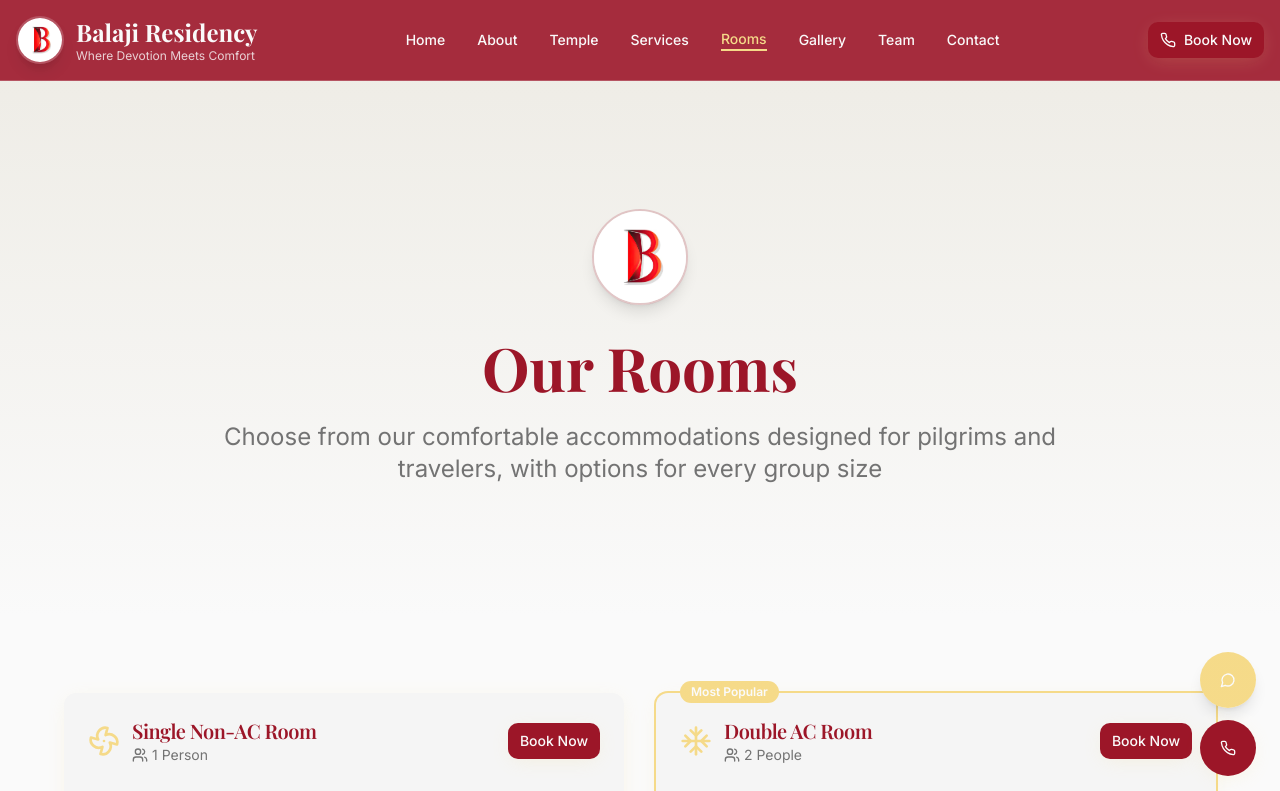
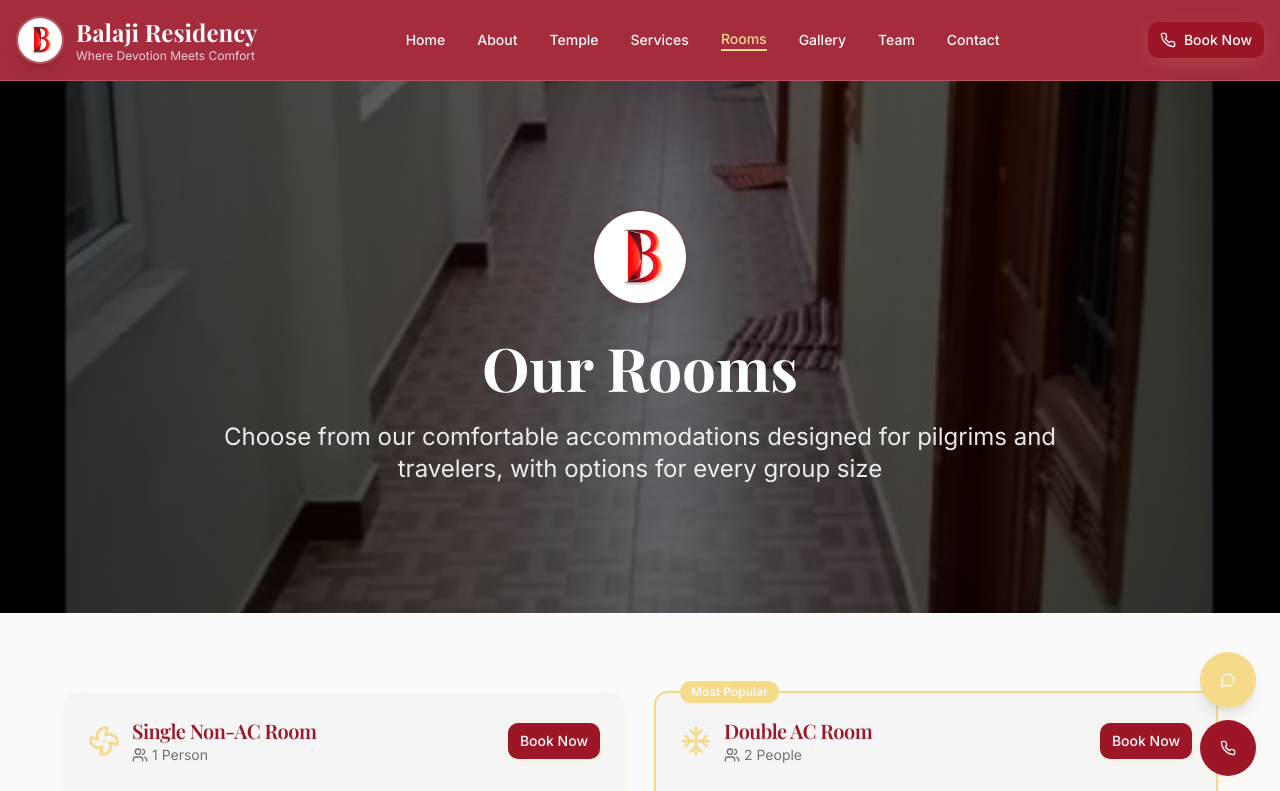
Before and after one commit to balahero03/balaji-residency, a React (Vite) app: page /rooms in a window 1280 px wide. Shown: the top 791 px of the page. Built offline with nearby package versions, Linux system fonts and the light colour scheme.

Commit message:
about and rooms page images added

```diff
--- a/src/pages/About.tsx
+++ b/src/pages/About.tsx
@@ -4,6 +4,7 @@ import BookingCTA from "@/components/BookingCTA";
 import { Card, CardContent } from "@/components/ui/card";
 import { Users, Clock, Award, Star, Heart, Shield } from "lucide-react";
 import logo from "@/assets/logo.jpg";
+import templeView from "@/assets/temple-view.jpg";
 import { useScrollToTopOnMount } from "@/hooks/useScrollToTop";
 
 const About = () => {
@@ -39,8 +40,14 @@ const About = () => {
       <Header />
 
       {/* Hero Section */}
-      <section className="py-20 lg:py-32 bg-gradient-earth">
-        <div className="container mx-auto px-4">
+      <section className="relative py-20 lg:py-32 overflow-hidden">
+        <div
+          className="absolute inset-0 bg-cover bg-center bg-no-repeat"
+          style={{ backgroundImage: `url(${templeView})` }}
+        >
+          <div className="absolute inset-0 bg-gradient-to-r from-black/70 via-black/50 to-black/70" />
+        </div>
+        <div className="container mx-auto px-4 relative z-10">
           <div className="max-w-4xl mx-auto text-center">
             <div className="mb-8">
               <img
@@ -49,10 +56,10 @@ const About = () => {
                 className="w-20 h-20 md:w-24 md:h-24 mx-auto rounded-full shadow-lg border-2 border-primary/20 object-cover"
               />
             </div>
-            <h1 className="font-serif text-4xl md:text-5xl lg:text-6xl font-bold text-primary mb-6">
+            <h1 className="font-serif text-4xl md:text-5xl lg:text-6xl font-bold text-white mb-6">
               About Balaji Residency
             </h1>
-            <p className="text-xl md:text-2xl text-muted-foreground leading-relaxed">
+            <p className="text-xl md:text-2xl text-white/90 leading-relaxed">
               A family legacy of devotion, service, and traditional hospitality
               in the sacred town of Thirunallar
             </p>
--- a/src/pages/Rooms.tsx
+++ b/src/pages/Rooms.tsx
@@ -19,6 +19,7 @@ import {
   IndianRupee
 } from "lucide-react";
 import roomInterior from "@/assets/room-interior.jpg";
+import roomOut from "@/assets/room-out.jpg";
 import logo from "@/assets/logo.jpg";
 
 const Rooms = () => {
@@ -100,8 +101,14 @@ const Rooms = () => {
       <Header />
 
       {/* Hero Section */}
-      <section className="py-20 lg:py-32 bg-gradient-earth">
-        <div className="container mx-auto px-4">
+      <section className="relative py-20 lg:py-32 overflow-hidden">
+        <div
+          className="absolute inset-0 bg-cover bg-center bg-no-repeat"
+          style={{ backgroundImage: `url(${roomOut})` }}
+        >
+          <div className="absolute inset-0 bg-gradient-to-r from-black/70 via-black/50 to-black/70" />
+        </div>
+        <div className="container mx-auto px-4 relative z-10">
           <div className="max-w-4xl mx-auto text-center">
             <div className="mb-8">
               <img
@@ -110,10 +117,10 @@ const Rooms = () => {
                 className="w-20 h-20 md:w-24 md:h-24 mx-auto rounded-full shadow-lg border-2 border-primary/20 object-cover"
               />
             </div>
-            <h1 className="font-serif text-4xl md:text-5xl lg:text-6xl font-bold text-primary mb-6">
+            <h1 className="font-serif text-4xl md:text-5xl lg:text-6xl font-bold text-white mb-6">
               Our Rooms
             </h1>
-            <p className="text-xl md:text-2xl text-muted-foreground leading-relaxed">
+            <p className="text-xl md:text-2xl text-white/90 leading-relaxed">
               Choose from our comfortable accommodations designed for pilgrims and travelers,
               with options for every group size
             </p>
```
